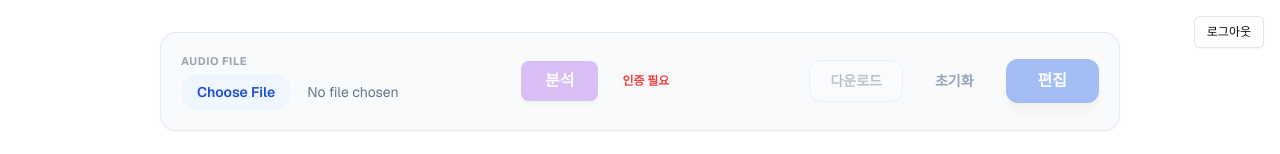
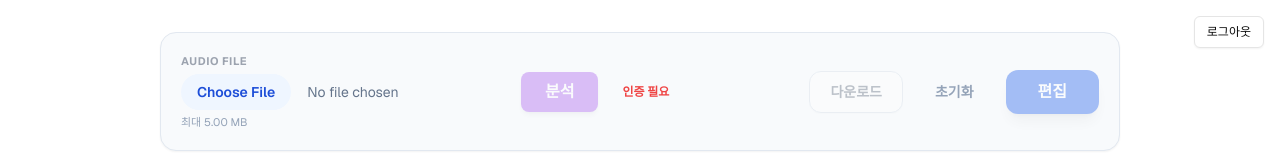
Before and after one commit to CineLingo/Audio_editing_web_service, a Next.js app: page /ui in a window 1280 px wide. Shown: the top 154 px of the page. Built offline with nearby package versions, Linux system fonts and the light colour scheme; no server answers.

Commit message:
[Feature] 오디오 업로드 5MB 제한 및 초과 시 안내 메세지 출력력

```diff
--- a/app/ui/components/AudioUploader.tsx
+++ b/app/ui/components/AudioUploader.tsx
@@ -1,9 +1,25 @@
 'use client';
+
+import { UI_CONSTANTS } from '../ui.constants';
+import { formatBytes } from '../ui.utils';
 
 export function AudioUploader({ onFileSelect }: { onFileSelect: (file: File) => void }) {
   const handleChange = (e: React.ChangeEvent<HTMLInputElement>) => {
     const file = e.target.files?.[0];
     if (file) {
+      const isAllowedType = file.type.startsWith('audio/') || file.type === 'video/mp4';
+      if (!isAllowedType) {
+        alert('오디오 파일만 업로드할 수 있습니다.');
+        e.target.value = '';
+        return;
+      }
+      if (file.size > UI_CONSTANTS.MAX_AUDIO_UPLOAD_BYTES) {
+        alert(
+          `파일 용량이 너무 큽니다. 최대 ${formatBytes(UI_CONSTANTS.MAX_AUDIO_UPLOAD_BYTES)}까지 업로드할 수 있습니다.`
+        );
+        e.target.value = '';
+        return;
+      }
       onFileSelect(file);
     }
   };
@@ -17,6 +33,9 @@ export function AudioUploader({ onFileSelect }: { onFileSelect: (file: File) =>
         onChange={handleChange}
         className="text-sm text-slate-500 file:mr-4 file:py-2 file:px-4 file:rounded-full file:border-0 file:text-sm file:font-semibold file:bg-blue-50 file:text-blue-700 hover:file:bg-blue-100"
       />
+      <div className="text-[11px] text-slate-400">
+        최대 {formatBytes(UI_CONSTANTS.MAX_AUDIO_UPLOAD_BYTES)}
+      </div>
     </div>
   );
 }
--- a/app/ui/page.tsx
+++ b/app/ui/page.tsx
@@ -9,6 +9,8 @@ import { useSelections } from './hooks/useSelections';
 import { useTranscript } from './hooks/useTranscript';
 import { requestAudioEdit, requestSTT } from './api';
 import { LogoutButton } from '@/components/logout-button';
+import { UI_CONSTANTS } from './ui.constants';
+import { formatBytes } from './ui.utils';
 
 export default function UIPage() {
   const [audioUrl, setAudioUrl] = useState<string | null>(null);
@@ -93,6 +95,11 @@ export default function UIPage() {
 
   const handleFileSelect = async (file: File) => {
     if (!userId) return alert('로그인이 필요합니다.');
+    const isAllowedType = file.type.startsWith('audio/') || file.type === 'video/mp4';
+    if (!isAllowedType) return alert('오디오 파일만 업로드할 수 있습니다.');
+    if (file.size > UI_CONSTANTS.MAX_AUDIO_UPLOAD_BYTES) {
+      return alert(`파일 용량이 너무 큽니다. 최대 ${formatBytes(UI_CONSTANTS.MAX_AUDIO_UPLOAD_BYTES)}까지 업로드할 수 있습니다.`);
+    }
     setIsProcessing(true);
     try {
       const ext = file.name.split(".").pop() ?? "wav";
--- a/app/ui/ui.constants.ts
+++ b/app/ui/ui.constants.ts
@@ -5,4 +5,10 @@ export const UI_CONSTANTS = {
   DEFAULT_PIXELS_PER_SECOND: 100,
   WAVEFORM_HEIGHT: 150,
   HANDLE_WIDTH: 8,
+  /**
+   * 업로드 가능한 최대 파일 크기 (bytes)
+   * - Supabase Storage 정책에 맞게 조정하세요.
+   * - 현재 프로젝트 정책: 5MB 고정
+   */
+  MAX_AUDIO_UPLOAD_BYTES: 5 * 1024 * 1024,
 };
--- a/app/ui/ui.utils.ts
+++ b/app/ui/ui.utils.ts
@@ -1,4 +1,14 @@
 import type { WhisperWord, TranscriptToken, Selection } from './ui.types';
+
+export function formatBytes(bytes: number): string {
+  if (!Number.isFinite(bytes) || bytes <= 0) return '0 B';
+  const units = ['B', 'KB', 'MB', 'GB', 'TB'];
+  const k = 1024;
+  const i = Math.min(units.length - 1, Math.floor(Math.log(bytes) / Math.log(k)));
+  const value = bytes / Math.pow(k, i);
+  const decimals = i === 0 ? 0 : value < 10 ? 2 : 1;
+  return `${value.toFixed(decimals)} ${units[i]}`;
+}
 
 export function whisperToInitialTokens(words: WhisperWord[]): TranscriptToken[] {
   return words.map((w) => ({
```
